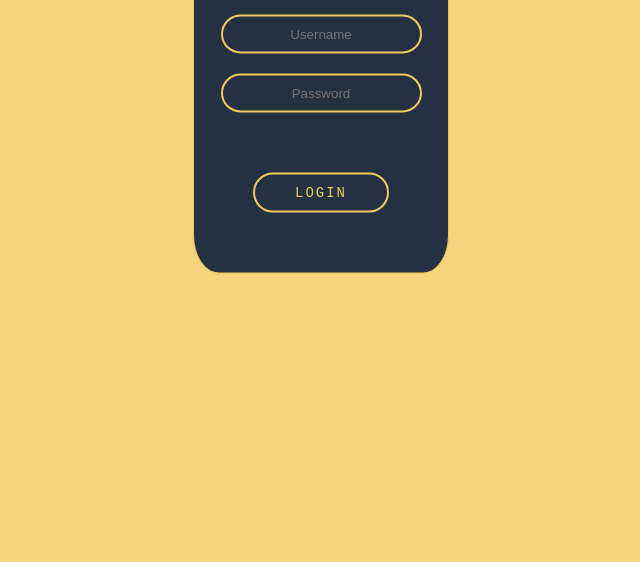
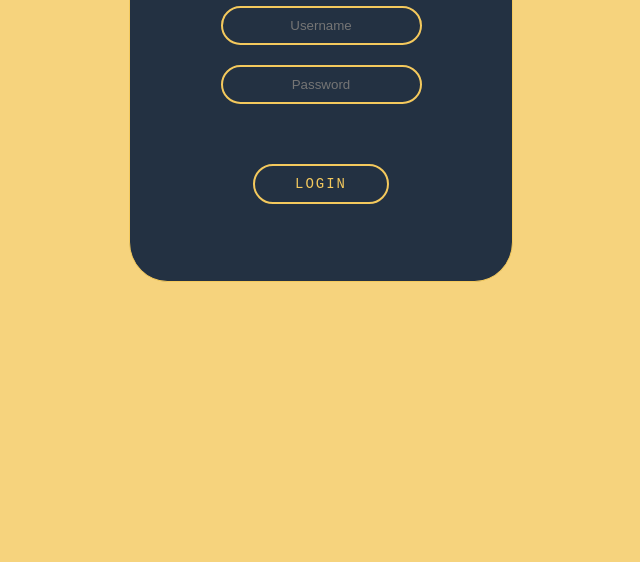
Before and after one commit to FyerBall/Login, a plain HTML site: page index.html in a window 1280 px wide. Shown: the part 238-800 px from the top of the page, without its empty margins (319-959 px from the left). Drawn offline with Linux system fonts and the light colour scheme.

Commit message:
Update style.css

```diff
--- a/style.css
+++ b/style.css
@@ -21,7 +21,8 @@ body {
   transform: translate(-50%, -50%);
   border: 1px solid #F4C95D;
   background: #233142;
-  width: 20%;
+  height: 50vh;
+  width: 30%;
   text-align: center;
   border-radius: 10%
 }
```
